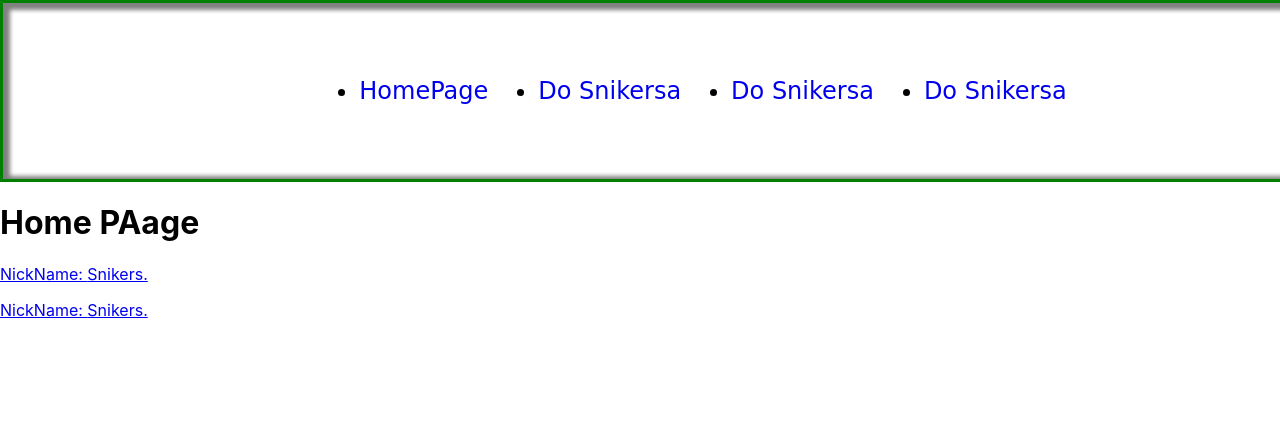
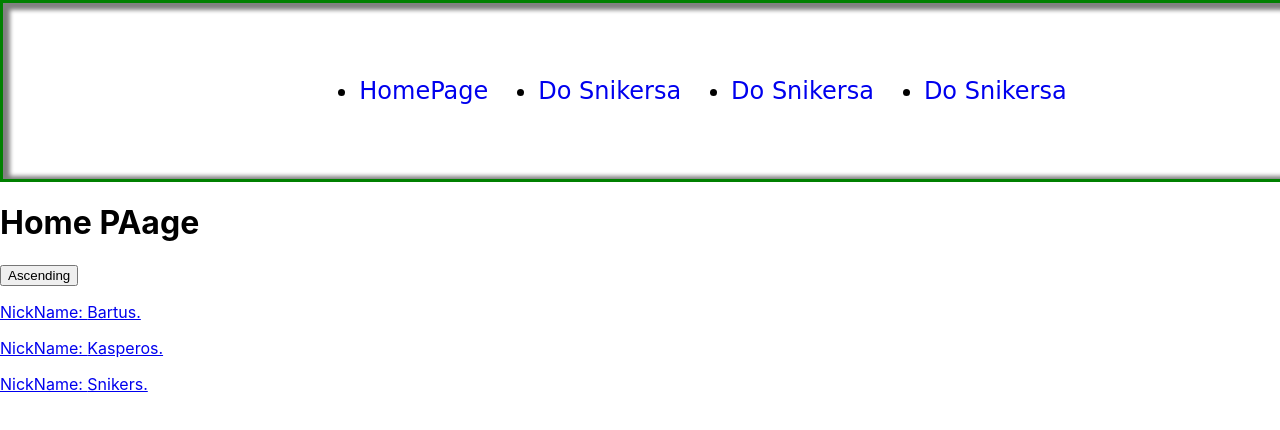
Before and after one commit to Snikerso/optymalisci, a React (Create React App) app: page / in a window 1280 px wide. Shown: the top 430 px of the page. Built offline with nearby package versions, Linux system fonts and the light colour scheme.

Commit message:
sortowanie

```diff
--- a/src/App.js
+++ b/src/App.js
@@ -14,14 +14,14 @@ const optymalists = [
     id: 1,
     to: '/snikers',
     text: 'Do Snikersa',
-    title: 'Snikers',
+    title: 'Bartus',
     back: { toHome: '/', textHome: 'Home' }
   },
   {
     id: 2,
     to: '/snikers',
     text: 'Do Snikersa',
-    title: '',
+    title: 'Kasperos',
     back: { toHome: '/', textHome: 'Home' }
   },
   {
--- a/src/views/HomeView/index.js
+++ b/src/views/HomeView/index.js
@@ -1,11 +1,30 @@
-import React from 'react';
+import React, { useEffect, useState } from 'react';
 import { Link } from 'react-router-dom';
 
 export const HomeView = ({ optymalists }) => {
+  const [typeSort, setTypeSort] = useState('Ascending');
+  const [newOptymalist, setNewOptymalist] = useState(optymalists);
+
+  useEffect(() => {
+    console.log(typeSort);
+    const newArray = newOptymalist.sort((a, b) => {
+      if (typeSort === 'Ascending') {
+        if (a.title > b.title) return -1;
+      } else {
+        if (a.title < b.title) return -1;
+      }
+    });
+    setNewOptymalist(newArray);
+  }, [typeSort]);
+
   return (
     <div>
       <h1>Home PAage</h1>
-      {optymalists.map((item) => {
+      <button
+        onClick={() => setTypeSort((prev) => (prev === 'Ascending' ? 'Descending' : 'Ascending'))}>
+        {typeSort}
+      </button>
+      {newOptymalist.map((item) => {
         if (item.title === '') {
           return null;
         }
```
